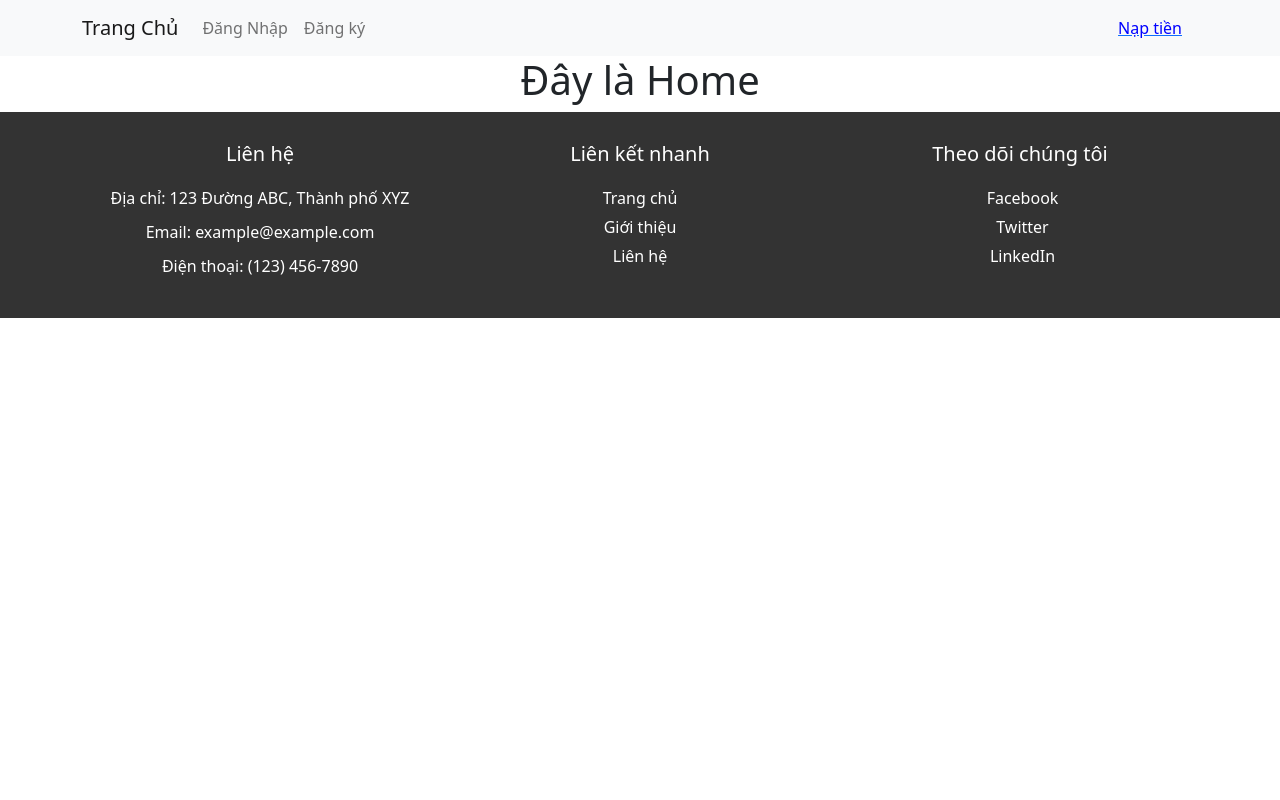
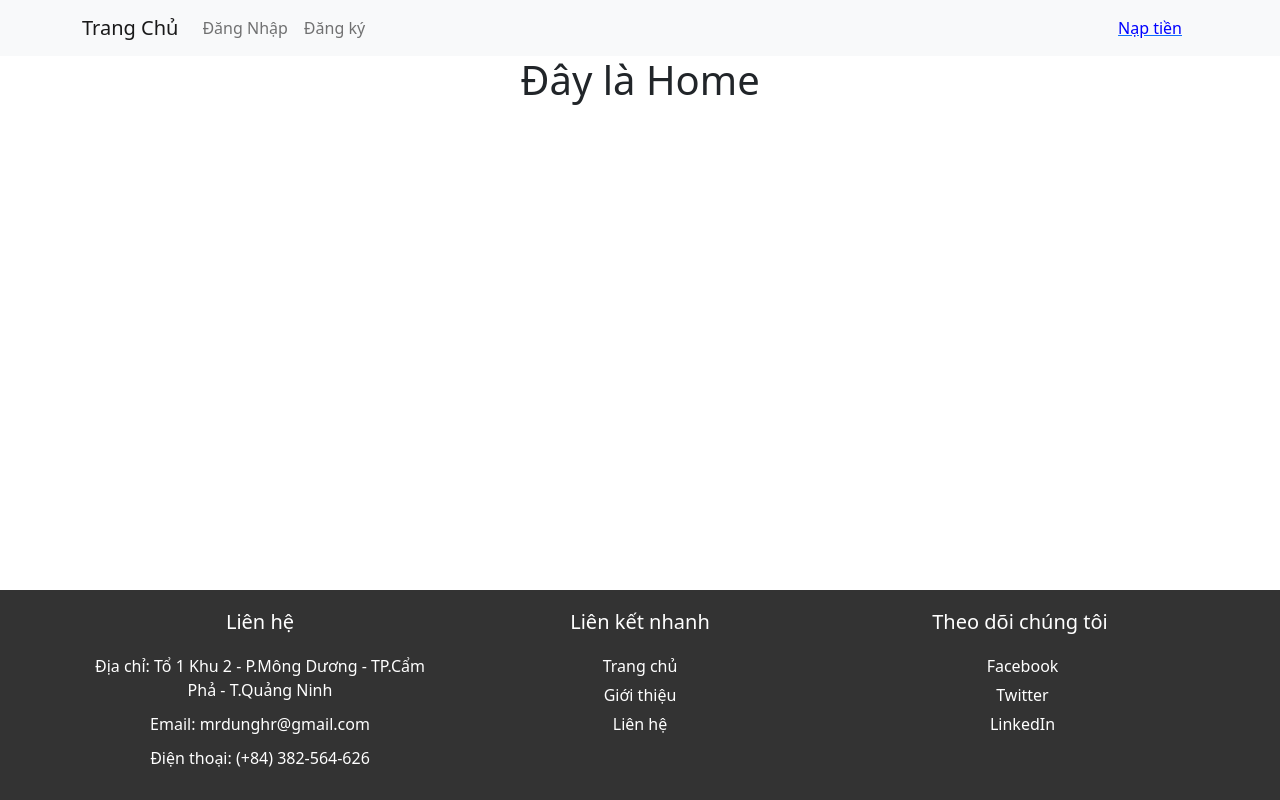
Before and after one commit to mrdunghr/FE_Mulan, a React (Create React App) app: page / in a window 1280 px wide. Built offline with nearby package versions, Linux system fonts and the light colour scheme.

Commit message:
sửa footer luôn ở cuối trang

```diff
--- a/src/component/Foodter.css
+++ b/src/component/Foodter.css
@@ -52,3 +52,13 @@
     font-size: 18px; /* Cỡ chữ tiêu đề liên kết nhanh */
     margin-top: 20px; /* Khoảng cách bên trên tiêu đề liên kết nhanh */
 }
+
+.footer {
+    position: fixed; /* Đặt vị trí cố định */
+    bottom: 0; /* Đặt ở phía dưới cùng */
+    width: 100%; /* Chiều rộng bằng 100% của trang */
+    background-color: #333; /* Màu nền */
+    color: white; /* Màu chữ */
+    padding: 20px 0; /* Khoảng cách giữa nội dung và lề */
+    text-align: center; /* Căn giữa nội dung */
+}
--- a/src/component/Footer.js
+++ b/src/component/Footer.js
@@ -8,9 +8,9 @@ export default function Footer() {
                 <div className="row">
                     <div className="col-md-4">
                         <h3>Liên hệ</h3>
-                        <p>Địa chỉ: 123 Đường ABC, Thành phố XYZ</p>
-                        <p>Email: example@example.com</p>
-                        <p>Điện thoại: (123) 456-7890</p>
+                        <p>Địa chỉ: Tổ 1 Khu 2 - P.Mông Dương - TP.Cẩm Phả - T.Quảng Ninh</p>
+                        <p>Email: mrdunghr@gmail.com</p>
+                        <p>Điện thoại: (+84) 382-564-626</p>
                     </div>
                     <div className="col-md-4">
                         <h3>Liên kết nhanh</h3>
```
